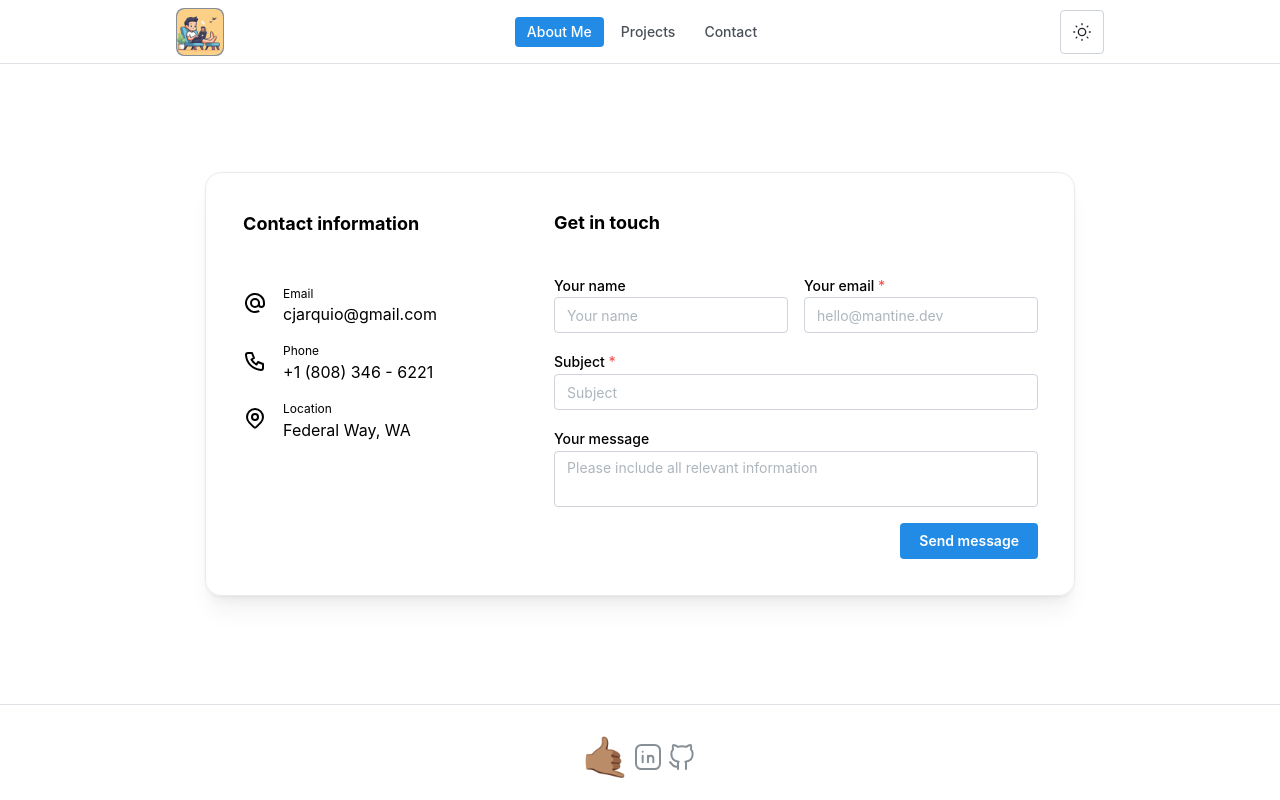
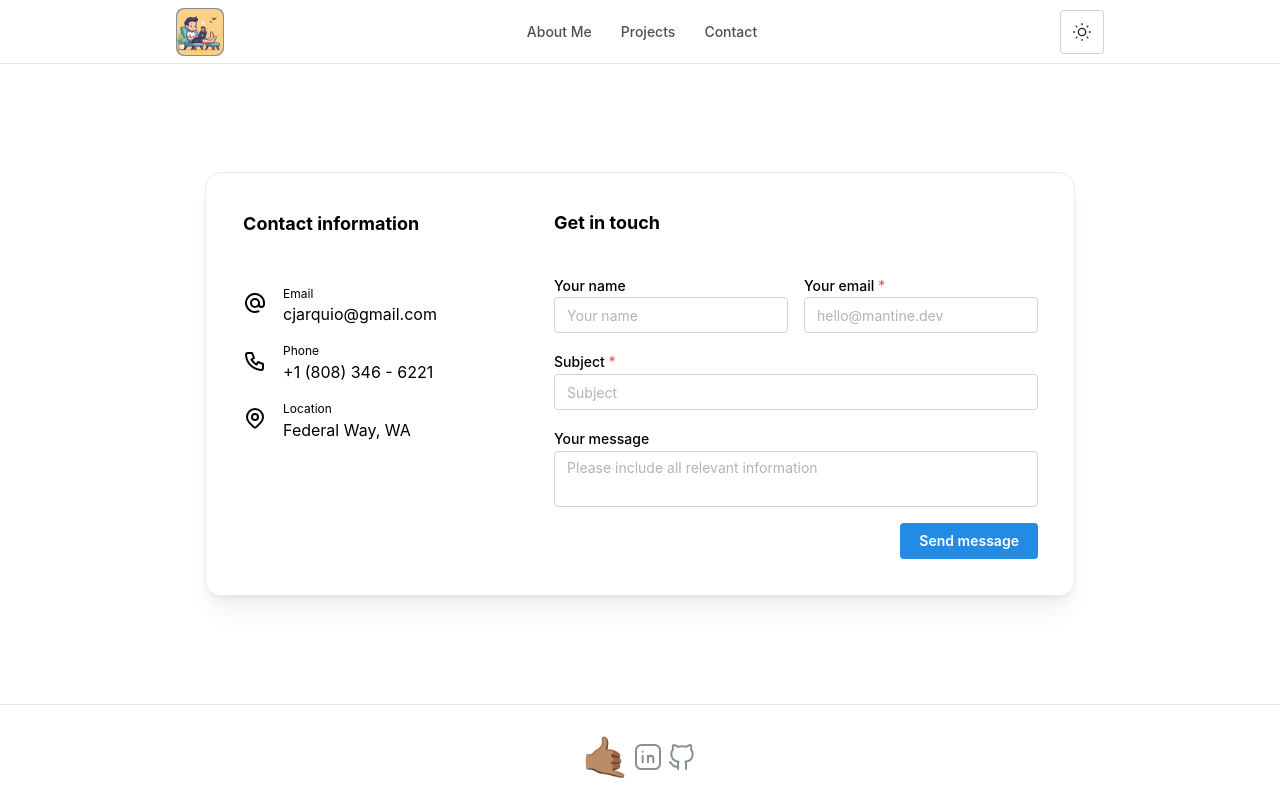
Before and after one commit to cjarquio/cjarquio.github.io, a React (Create React App) app: page /contact in a window 1280 px wide. Built offline with nearby package versions, Linux system fonts and the light colour scheme.

Commit message:
Header navigation doesnt highlight about on start

```diff
--- a/src/components/Header/Header.tsx
+++ b/src/components/Header/Header.tsx
@@ -19,7 +19,7 @@ const links = [
 ];
 
 const Header = () => {
-  const [active, setActive] = useState<string | null>(links[0].link);
+  const [active, setActive] = useState<string | null>(null);
   const { setColorScheme } = useMantineColorScheme();
   const navigate = useNavigate();
   const computedColorScheme = useComputedColorScheme('light', {
```
